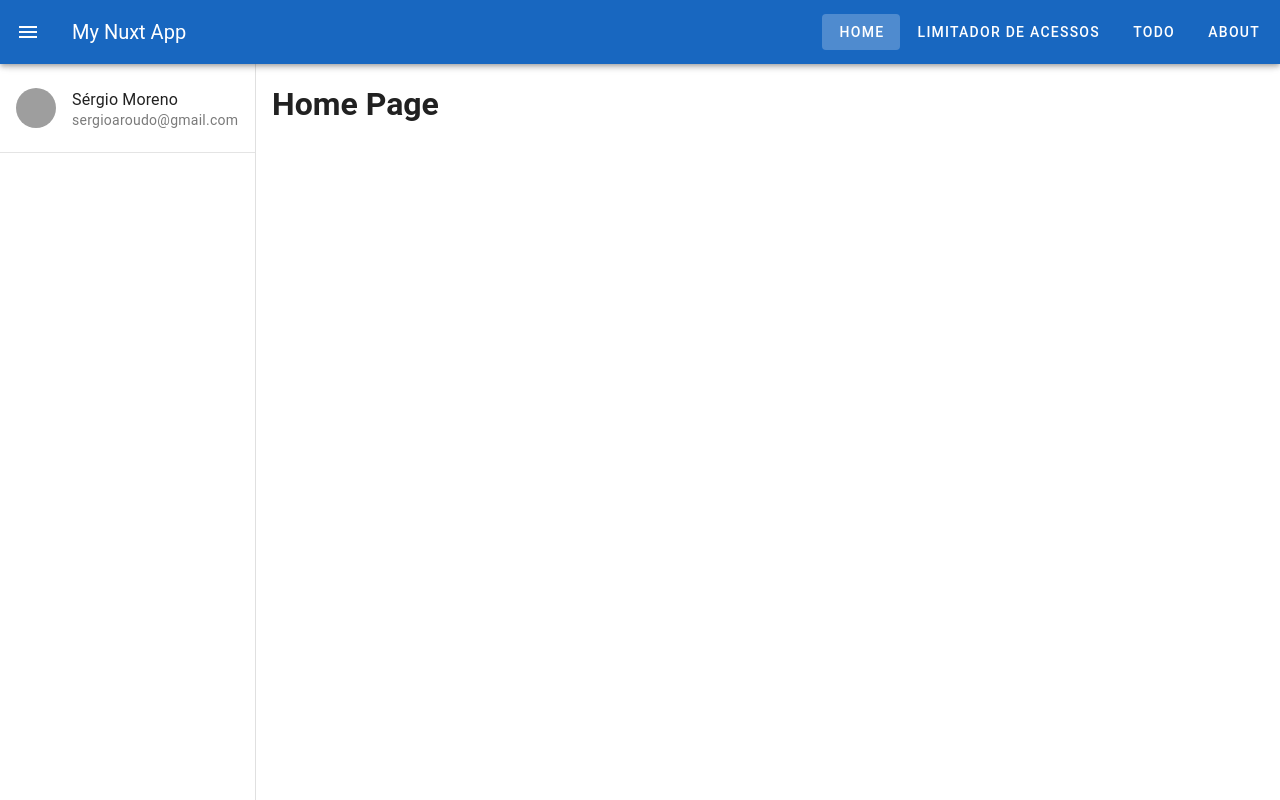
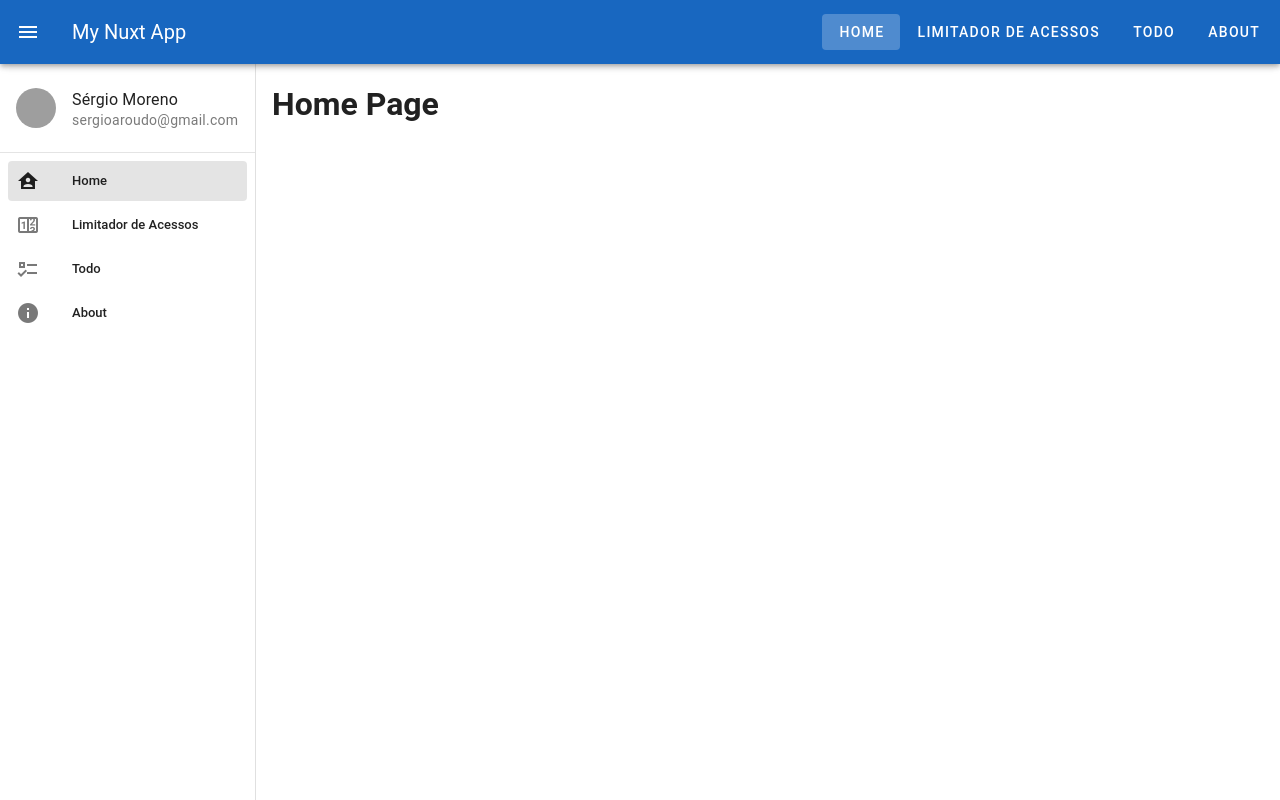
Before and after one commit to betogroo/nuxt-base, a Nuxt app: page / in a window 1280 px wide. Built offline with nearby package versions, Linux system fonts and the light colour scheme; grey boxes are pictures that could not be loaded.

Commit message:
feat: add nav items on drawer

```diff
--- a/app/layouts/default.vue
+++ b/app/layouts/default.vue
@@ -2,23 +2,28 @@
   interface NavItem {
     title: string
     route: string
+    icon: string
   }
   const navItems: NavItem[] = [
     {
       title: 'Home',
       route: '',
+      icon: 'mdi-home-account',
     },
     {
       title: 'Limitador de Acessos',
       route: 'counter',
+      icon: 'mdi-counter',
     },
     {
       title: 'Todo',
       route: 'todo',
+      icon: 'mdi-format-list-checks',
     },
     {
       title: 'About',
       route: 'about',
+      icon: 'mdi-information',
     },
   ]
 </script>
@@ -45,8 +50,20 @@
           title="Sérgio Moreno"
         />
       </template>
+      <v-divider />
 
-      <v-divider />
+      <v-list
+        density="compact"
+        nav
+      >
+        <v-list-item
+          v-for="item in navItems"
+          :key="item.title"
+          :prepend-icon="item.icon"
+          :title="item.title"
+          :to="`/${item.route}`"
+        />
+      </v-list>
     </v-navigation-drawer>
     <v-main>
       <v-container>
```
